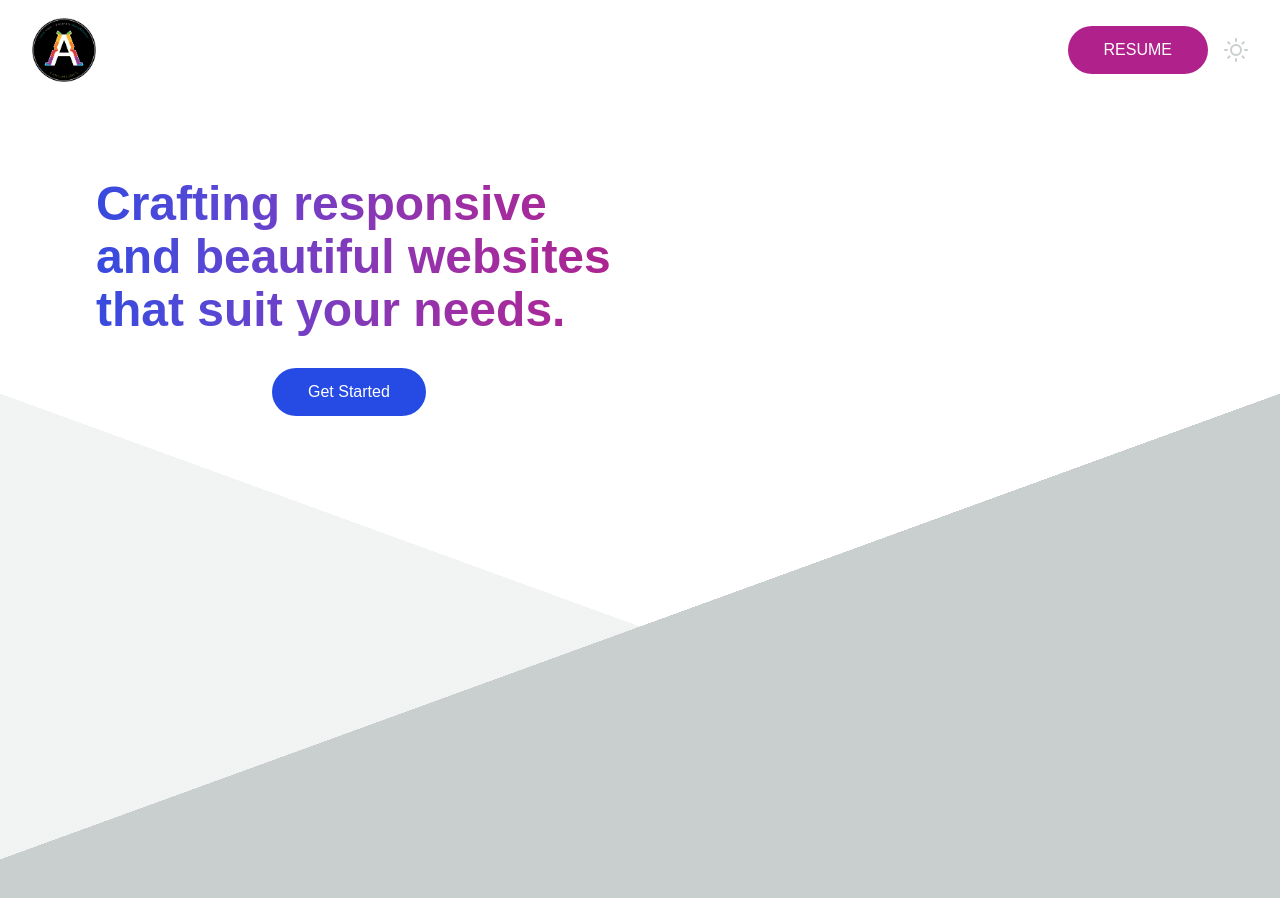
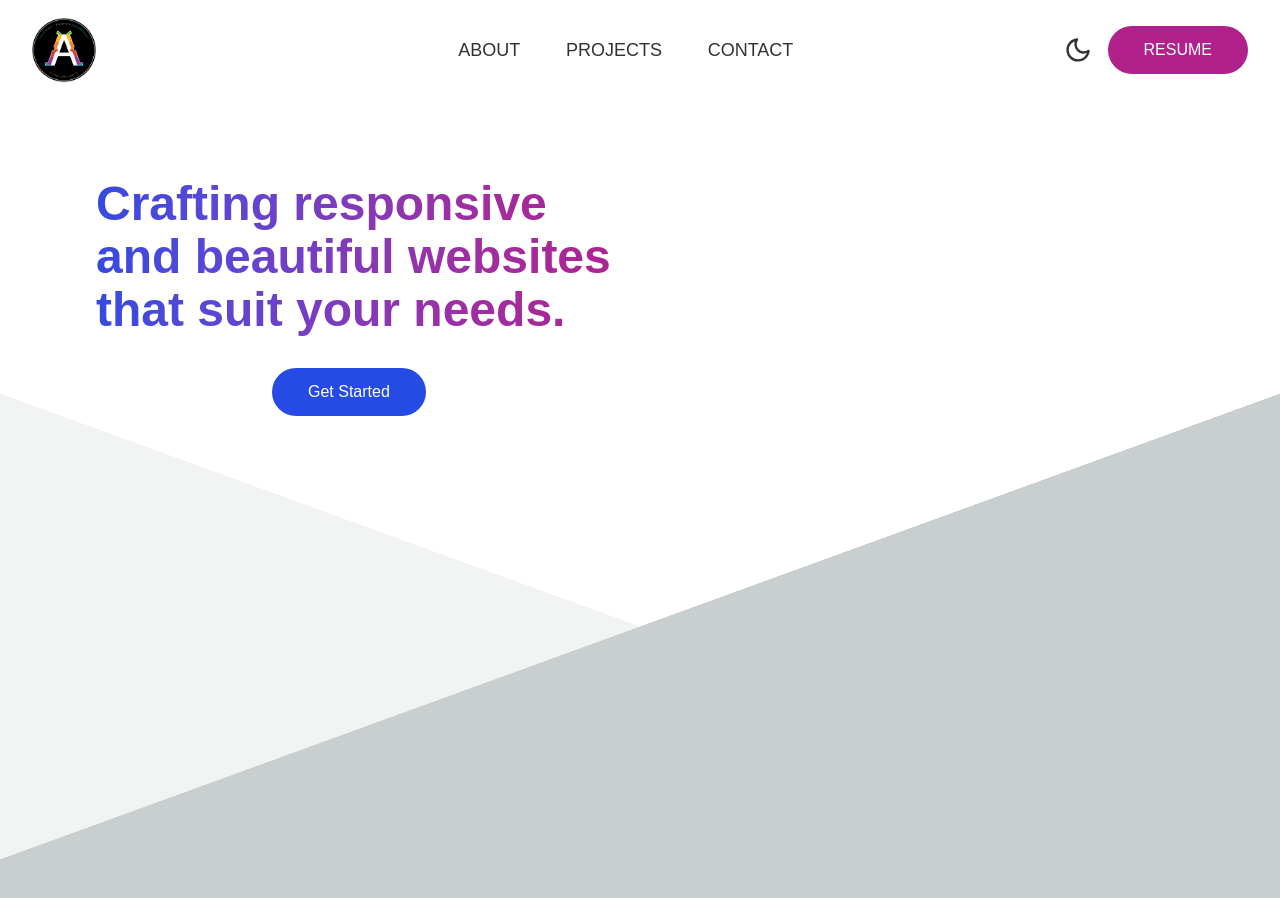
Before and after one commit to Xelaflash/portfolio_v2, a Next.js app: page / in a window 1280 px wide. Built offline with nearby package versions, Linux system fonts and the light colour scheme.

Commit message:
🚀 choose color theme feature

```diff
--- a/components/Header.js
+++ b/components/Header.js
@@ -1,5 +1,5 @@
+import dynamic from 'next/dynamic';
 import styled from 'styled-components';
-import { Sun, Moon } from 'react-feather';
 import { useMobileMenu } from '../utils/MobileMenuState';
 import { QUERIES } from '../styles/constants';
 import UnstyledButton from './UnstyledButton';
@@ -10,6 +10,10 @@ import MobileMenu from './MobileMenu';
 
 export default function Header() {
   const { isMobileMenuOpen, toggleMobileMenu } = useMobileMenu();
+
+  const ThemeToggle = dynamic(() => import('./ThemeToggle'), {
+    ssr: false,
+  });
 
   return (
     <header>
@@ -30,6 +34,7 @@ export default function Header() {
           </NavLink>
         </Nav>
         <RightSection>
+          <ThemeToggle />
           <a
             href="https://alexgwebdev.notion.site/Alexandre-Gros-e06bc5d76e604dadaee7559f07500b30"
             target="_blank"
@@ -41,12 +46,9 @@ export default function Header() {
               background="var(--color-secondary)"
             />
           </a>
-          {/* TODO: add stuff to change color scheme */}
-          <UnstyledButton>
-            <Sun size={24} className="color-scheme-icon" />
-          </UnstyledButton>
         </RightSection>
         <MobileActions>
+          <ThemeToggle />
           <UnstyledButton
             className={
               isMobileMenuOpen
@@ -109,7 +111,7 @@ const NavLink = styled.a`
   font-size: 1.125rem;
   text-transform: uppercase;
   text-decoration: none;
-  color: var(--color-white);
+  color: var(--color-text);
   font-weight: var(--normal);
   overflow: hidden;
 
@@ -134,13 +136,8 @@ const NavLink = styled.a`
 
 const RightSection = styled.div`
   display: flex;
+  align-items: center;
   gap: 16px;
-  .color-scheme-icon {
-    color: var(--color-gray-300);
-    &:hover {
-      color: var(--color-white);
-    }
-  }
   @media ${QUERIES.tabletAndDown} {
     display: none;
   }
--- /dev/null
+++ b/components/ThemeToggle.js
@@ -0,0 +1,47 @@
+import styled from 'styled-components';
+import { useEffect, useState } from 'react';
+import { Sun, Moon } from 'react-feather';
+import UnstyledButton from './UnstyledButton';
+
+const ThemeToggle = () => {
+  const [activeTheme, setActiveTheme] = useState(document.body.dataset.theme);
+  const inactiveTheme = activeTheme === 'dark' ? 'light' : 'dark';
+
+  useEffect(() => {
+    document.body.dataset.theme = activeTheme;
+    window.localStorage.setItem('theme', activeTheme);
+  }, [activeTheme]);
+
+  return (
+    <ColorTheme>
+      <UnstyledButton
+        type="button"
+        aria-label={`Change to ${inactiveTheme} mode`}
+        title={`Change to ${inactiveTheme} mode`}
+        onClick={() => setActiveTheme(inactiveTheme)}
+      >
+        {activeTheme === 'dark' ? (
+          <Sun
+            size={28}
+            className="color-scheme-icon"
+            color="var(--color-text)"
+          />
+        ) : (
+          <Moon
+            size={28}
+            className="color-scheme-icon"
+            color="var(--color-text)"
+          />
+        )}
+      </UnstyledButton>
+    </ColorTheme>
+  );
+};
+
+const ColorTheme = styled.div`
+  .color-scheme-icon:hover {
+    opacity: 0.8;
+  }
+`;
+
+export default ThemeToggle;
--- a/components/UnstyledButton.js
+++ b/components/UnstyledButton.js
@@ -5,6 +5,7 @@ export default styled.button`
   margin: 0;
   padding: 0;
   border: none;
+  min-height: var(--min-tap-height);
   background: transparent;
   cursor: pointer;
   text-align: left;
--- a/pages/_document.js
+++ b/pages/_document.js
@@ -3,6 +3,18 @@ import { ServerStyleSheet } from 'styled-components';
 
 class MyDocument extends Document {
   render() {
+    const setInitialTheme = `
+      function getUserPreference() {
+        if(window.localStorage.getItem('theme')) {
+          return window.localStorage.getItem('theme')
+        }
+        return window.matchMedia('(prefers-color-scheme: dark)').matches
+                  ? 'dark'
+                  : 'light'
+      }
+      document.body.dataset.theme = getUserPreference();
+    `;
+
     return (
       <Html lang="en">
         <Head>
@@ -50,6 +62,8 @@ class MyDocument extends Document {
           <link rel="icon" href="/favicon.ico" />
         </Head>
         <body>
+          {/* used to avoid dreaded color flash */}
+          <script dangerouslySetInnerHTML={{ __html: setInitialTheme }} />
           <Main />
           <NextScript />
         </body>
--- a/styles/GlobalStyles.js
+++ b/styles/GlobalStyles.js
@@ -67,9 +67,8 @@ const GlobalStyle = createGlobalStyle`
     color: inherit;
     text-decoration: none;
   }
+  /* END RESET */
 
-
-  /* END RESET */
   :root {
     --font-family: "CabinVariable", sans-serif;
     --title-font-family: "RalewayVariable", sans-serif;
@@ -114,8 +113,54 @@ const GlobalStyle = createGlobalStyle`
       }
     }
 
+    [data-theme="dark"]{
+      --color-primary: ${COLORS.darkPrimaryViolet};
+      --color-secondary: ${COLORS.darkSecondaryBlue};
+      --color-background: ${COLORS.darkBackgroundBlue};
+      --color-background-shade2: ${COLORS.darkBackgroundBlueShade2};
+      --color-background-shade3: ${COLORS.darkBackgroundBlueShade3};
+      --color-text: ${COLORS.white};
+      --color-gradient: linear-gradient(
+        90deg,
+        hsl(185deg 100% 50%) 0%,
+        hsl(196deg 100% 70%) 23%,
+        hsl(211deg 100% 77%) 33%,
+        hsl(234deg 100% 82%) 44%,
+        hsl(259deg 100% 80%) 58%,
+        hsl(274deg 100% 75%) 99%
+      );
+      body {
+        color: var(--color-text);
+        background: var(--color-background);
+      }
+    }
+
+
     /* Light Mode variables */
     @media (prefers-color-scheme: light) {
+      --color-primary: ${COLORS.lightPrimaryBlue};
+      --color-secondary: ${COLORS.lightSecondaryVioline};
+      --color-background: ${COLORS.white};
+      --color-background-shade2: ${COLORS.lightBackgroundShade2};
+      --color-background-shade3: ${COLORS.lightBackgroundShade3};
+      --color-text: ${COLORS.gray[900]};
+      --color-gradient: linear-gradient(
+        90deg,
+        hsl(228deg 78% 52%) 0%,
+        hsl(246deg 63% 56%) 29%,
+        hsl(263deg 54% 51%) 44%,
+        hsl(280deg 53% 46%) 57%,
+        hsl(298deg 56% 41%) 72%,
+        hsl(315deg 68% 41%) 100%
+      );
+      body {
+        color: var(--color-text);
+        background: var(--color-background);
+      }
+    }
+
+    /* TODO: look if i can combine those declarations */
+    [data-theme="light"] {
       --color-primary: ${COLORS.lightPrimaryBlue};
       --color-secondary: ${COLORS.lightSecondaryVioline};
       --color-background: ${COLORS.white};
```
